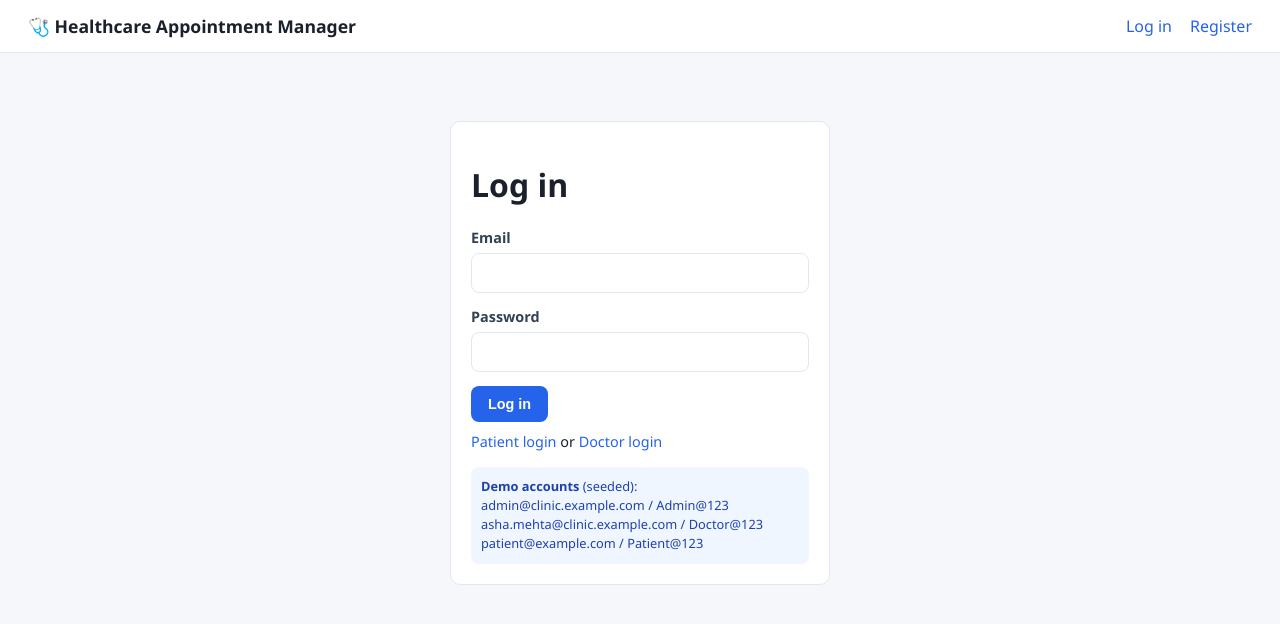
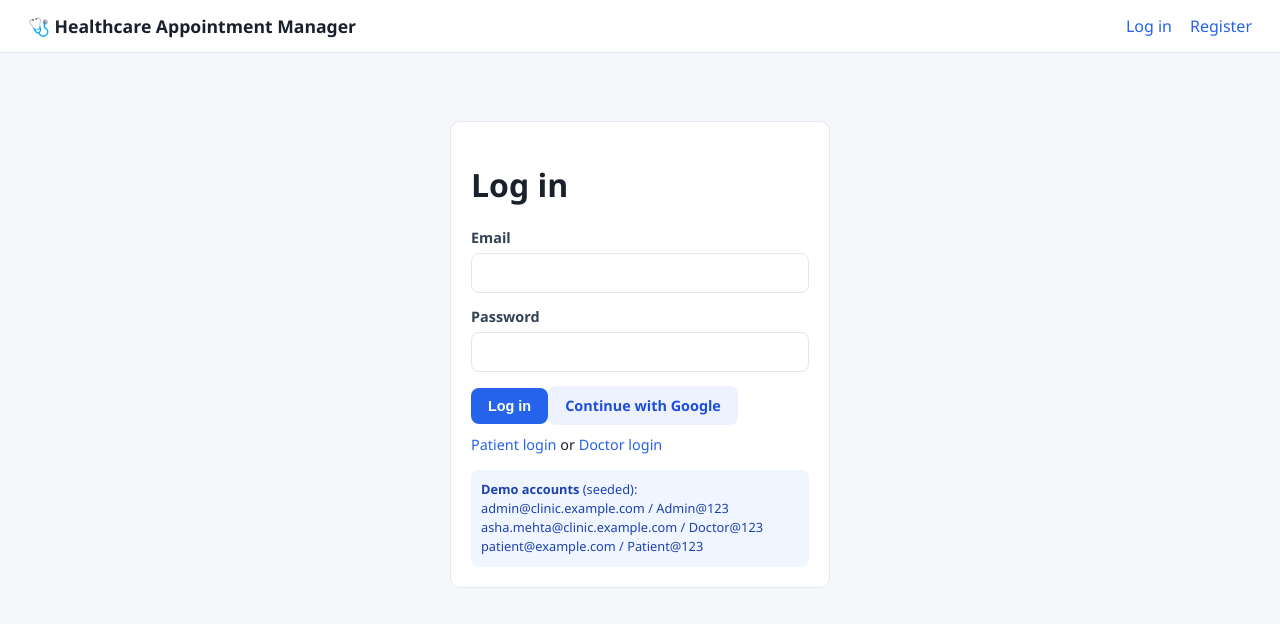
Before and after one commit to itsshristijha/healthcare-appointment-manager, a React (Vite) app in the folder frontend/: page /login in a window 1280 px wide. Shown: the top 624 px of the page. Built offline with nearby package versions, Linux system fonts and the light colour scheme; no server answers.

Commit message:
Enable Google sign in for all users

```diff
--- a/frontend/src/pages/Login.jsx
+++ b/frontend/src/pages/Login.jsx
@@ -49,11 +49,9 @@ export default function Login({ expectedRole }) {
           <input type="password" value={password} onChange={(e) => setPassword(e.target.value)} required />
         </label>
         <button className="btn btn-primary" type="submit" disabled={busy}>{busy ? 'Logging in...' : 'Log in'}</button>
-        {expectedRole && (
-          <a className="btn btn-secondary" href={`${import.meta.env.VITE_API_URL || 'http://localhost:4000/api'}/auth/google/start?role=${expectedRole}`}>
-            Continue with Google
-          </a>
-        )}
+        <a className="btn btn-secondary" href={`${import.meta.env.VITE_API_URL || 'http://localhost:4000/api'}/auth/google/start${expectedRole ? `?role=${expectedRole}` : ''}`}>
+          Continue with Google
+        </a>
         {expectedRole === 'patient' && <p className="auth-switch">New patient? <Link to="/register">Register here</Link></p>}
         {!expectedRole && <p className="auth-switch"><Link to="/patient/login">Patient login</Link> or <Link to="/doctor/login">Doctor login</Link></p>}
         <div className="demo-hint">
```
Also changed, not shown: 1 other file (tests, documents, lock files or other folders).
